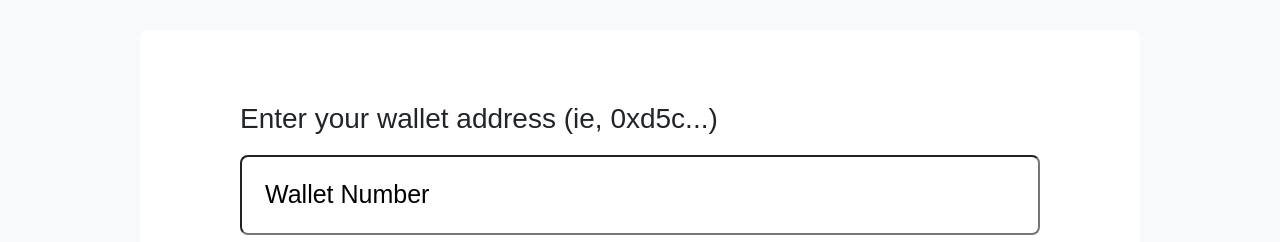
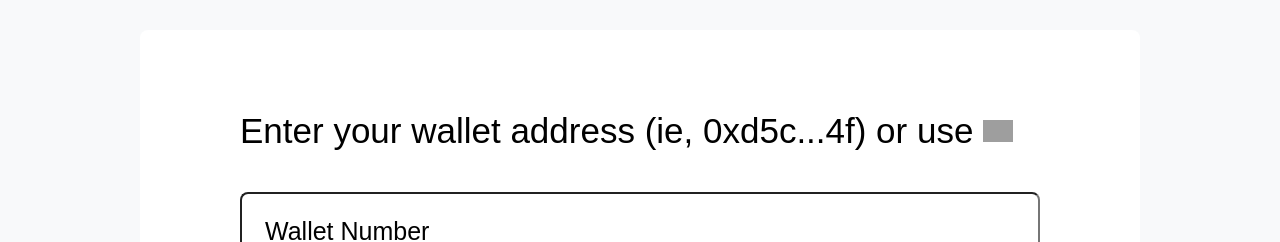
Before and after one commit to kacperte/wallet-reputation-react, a React (Create React App) app: page / in a window 1280 px wide. Shown: the part 264-506 px from the top of the page. Built offline with nearby package versions, Linux system fonts and the light colour scheme; no server answers; grey boxes are pictures that could not be loaded.

Commit message:
Add Metamask Button

```diff
--- a/src/App.css
+++ b/src/App.css
@@ -418,3 +418,28 @@ td {
   box-shadow: 0 0 20px rgb(0,0,0,0.15);
   max-width: 500px;
 }
+
+.textWithLogo {
+  display: flex;
+  align-items: center;
+  font-size: 35px;
+  font-weight: 500;
+  line-height: 1.5;
+  color: black;
+  padding-left: 60px;
+}
+
+.textWithLogo-dark {
+  display: flex;
+  align-items: center;
+  font-size: 35px;
+  font-weight: 500;
+  line-height: 1.5;
+  color: white;
+  padding-left: 60px;
+}
+
+.metamask-logo {
+  margin-left: 10px;
+  width: 30px;
+}
--- a/src/components/Main.js
+++ b/src/components/Main.js
@@ -19,6 +19,22 @@ export default function Home(props) {
   });
 
   const [tableData, setTableData] = useState();
+
+  function metMaskConnect() {
+    if (window.ethereum) {
+      console.log("OK");
+    } else {
+      alert("install metamask extension!!");
+    }
+
+    window.ethereum.request({ method: "eth_requestAccounts" }).then((res) => {
+      setWallet((prevWallet) => ({
+        ...prevWallet,
+        address: res,
+      }))
+      ;
+    });
+  }
 
   function handleChange(event) {
     event.preventDefault();
@@ -104,7 +120,15 @@ export default function Home(props) {
         Check Natluk Coin Reputation{" "}
       </h1>
       <div className={props.darkMode ? "box-dark" : "box"}>
-        <p>Enter your wallet address (ie, 0xd5c...)</p>
+        <div className={props.darkMode ? "textWithLogo-dark" : "textWithLogo"}>
+          <p>Enter your wallet address (ie, 0xd5c...4f) or use</p>
+          <img
+            className="metamask-logo"
+            src="https://i.ibb.co/xg0zRrb/metamask.png"
+            alt="MetaMask logo"
+            onClick={metMaskConnect}
+          />
+        </div>
         <form onSubmit={handleSubmit}>
           <input
             type="text"
--- a/src/components/Navbar.js
+++ b/src/components/Navbar.js
@@ -1,6 +1,7 @@
 import React from "react";
 
 export default function Header(props) {
+
   return (
     <nav className={props.darkMode ? "dark" : ""}>
       <div className="nav-logo">
```
